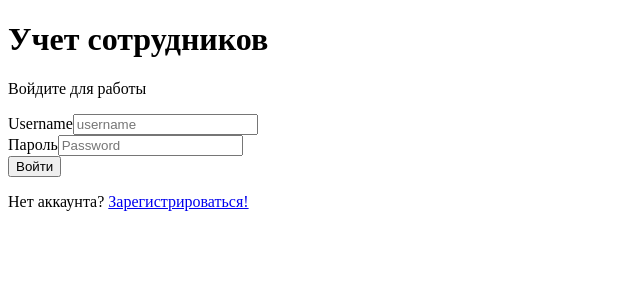
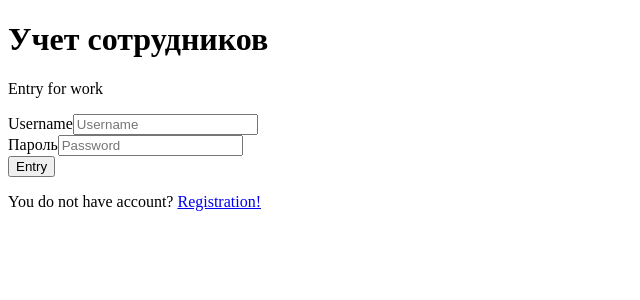
Before and after one commit to lodosstm/frontend-challenge, an Angular app: page /login in a window 1280 px wide. Shown: the top 300 px of the page, without its empty margins (0-640 px from the left). Built offline with nearby package versions, Linux system fonts and the light colour scheme.

Commit message:
End to create athorization

```diff
--- a/db.json
+++ b/db.json
@@ -4,37 +4,45 @@
       "id": 1,
       "photo": "",
       "firstName": "F.Name",
-      "lastName" : "L.Name",
+      "lastName": "L.Name",
       "Sex": "w",
       "birthDay": "24.08.1990",
       "position": "developer",
-      "idskill": [1, 2],
+      "idskill": [
+        1,
+        2
+      ],
       "characteristic": "lorem"
     },
     {
       "id": 2,
       "photo": "",
       "firstName": "F.Name",
-      "lastName" : "L.Name",
+      "lastName": "L.Name",
       "Sex": "w",
       "birthDay": "24.08.1990",
       "position": "developer",
-      "idskill": [1, 2],
+      "idskill": [
+        1,
+        2
+      ],
       "characteristic": "lorem"
     },
     {
       "id": 3,
       "photo": "",
       "firstName": "F.Name",
-      "lastName" : "L.Name",
+      "lastName": "L.Name",
       "Sex": "w",
       "birthDay": "24.08.1990",
       "position": "developer",
-      "idskill": [1],
+      "idskill": [
+        1
+      ],
       "characteristic": "lorem"
     }
   ],
-  "skills":[
+  "skills": [
     {
       "id": 1,
       "skillName": "Angular.js"
@@ -58,10 +66,10 @@
   ],
   "users": [
     {
-      "id": 1,
-      "name": "admin",
+      "username": "admin",
+      "email": "mesek170297@gmail.com",
       "password": "1111",
-      "email": "mesek170297@gmail.com"
+      "id": 1
     }
   ]
 }
--- a/src/app/auth/login/login.component.html
+++ b/src/app/auth/login/login.component.html
@@ -1,21 +1,19 @@
-<p class="login__title">Войдите для работы</p>
+<p class="login__title">Entry for work</p>
 <form [formGroup]="form" (ngSubmit)="onSubmit()" class="login__form">
-  <div class="login__group" [ngClass]="{'login__error': form.get('username').invalid && form.get('username').touched}">
+  <div class="login__group" [ngClass]="{'form-error': form.get('username').invalid && form.get('username').touched}">
     <label for="username">Username</label>
-    <input type="text" class="login__input" id="username" placeholder="username" formControlName="username">
-    <span *ngIf="form.get('username')['errors']['required'] && form.get('username').touched">Username can't be empty</span>
-    <span *ngIf="form.get('username')['errors']['minlength'] && form.get('username').touched">Username must be {{form.get('username')['errors']['minlength']['requiredLength']}} symbols</span>
+    <input type="text" class="login__input" id="username" placeholder="Username" formControlName="username">
+    <span *ngIf="form.get('username').invalid && form.get('username').touched">Username can't be empty and less than 6 symbols</span>
   </div>
   <div class="login__group" [ngClass]="{'login__error': form.get('password').invalid && form.get('password').touched}">
     <label for="password">Пароль</label>
     <input type="password" class="login__input" id="password" placeholder="Password" formControlName="password">
-    <span *ngIf="form.get('password')['errors']['required'] && form.get('password').touched">Password can't be empty</span>
-    <span *ngIf="form.get('password')['errors']['minlength'] && form.get('password').touched">Password must be {{form.get('password')['errors']['minlength']['requiredLength']}} symbols</span>
+    <span *ngIf="form.get('password').invalid && form.get('password').touched">Password must be more than 6 symbols and not empty</span>
   </div>
   <div class="login__group">
-    <button type="submit" class="login__btn">Войти</button>
+    <button type="submit" class="login__btn">Entry</button>
   </div>
   <div class="login__group">
-    <p class="login__text"> Нет аккаунта? <a [routerLink]="'/registration'" class="login__link">Зарегистрироваться!</a></p>
+    <p class="login__text"> You do not have account? <a [routerLink]="'/registration'" class="login__link">Registration!</a></p>
   </div>
 </form>
--- a/src/app/auth/login/login.component.ts
+++ b/src/app/auth/login/login.component.ts
@@ -1,6 +1,6 @@
 import { Component, OnInit } from '@angular/core';
 import {FormControl, FormGroup, Validators} from "@angular/forms";
-import {Router} from "@angular/router";
+import {ActivatedRoute, Params, Router} from "@angular/router";
 
 import {UsersService} from "../../shared/services/users.service";
 import {User} from "../../shared/models/user.model";
--- a/src/app/auth/registration/registration.component.html
+++ b/src/app/auth/registration/registration.component.html
@@ -1,27 +1,35 @@
-<p class="registration__title">Регистрация для получения доступа</p>
-<form class="registration__form">
-  <div class="registration__group">
+<p class="registration__title">Registration for work</p>
+<form [formGroup]="form" (ngSubmit)="onSubmit()" class="registration__form">
+  <div class="registration__group" [ngClass]="{'form-error': form.get('email').invalid && form.get('email').touched}">
     <label for="email">Email</label>
-    <input type="text" class="registration__input" id="email" placeholder="Введите email">
+    <input type="text" class="registration__input" id="email" placeholder="Email" formControlName="email">
+    <span class="registration__error" *ngIf="form.get('email').invalid && form.get('email').touched">Email can not be empty and without . or @</span>
   </div>
-  <div class="registration__group">
-    <label for="password">Пароль</label>
-    <input type="password" class="registration__input" id="password" placeholder="Введите пароль">
+  <div class="registration__group" [ngClass]="{'form-error': form.get('username').invalid && form.get('username').touched}">
+    <label for="username">Username</label>
+    <input type="text" class="registration__input" id="username" placeholder="Username" formControlName="username">
+    <span *ngIf="form.get('username').invalid && form.get('username').touched">Username can't be empty and less than 6 symbols</span>
   </div>
-  <div class="registration__group">
-    <label for="name">Имя</label>
-    <input type="text" class="registration__input" id="name" placeholder="Введите имя">
+  <div class="registration__group" [ngClass]="{'form-error': form.get('password').invalid && form.get('password').touched}">
+    <label for="password">Password</label>
+    <input type="password" class="registration__input" id="password" placeholder="Password" formControlName="password">
+    <span class="registration__error" *ngIf="form.get('password').invalid && form.get('password').touched">Password can not be empty and less than 6 symbols</span>
+  </div>
+  <div class="registration__group" [ngClass]="{'form-error': form.get('name').invalid && form.get('name').touched}">
+    <label for="name">Name</label>
+    <input type="text" class="registration__input" id="name" placeholder="Name" formControlName="name">
+    <span class="registration__error" *ngIf="form.get('name').invalid && form.get('name').touched">Name can not be empty</span>
   </div>
   <div class="registration__group">
     <label for="agree">
-      <input class="checkbox" id="agree" type="checkbox">
+      <input class="checkbox" id="agree" type="checkbox" formControlName="agree">
       <span class="registration__text">Согласен с правилами</span>
     </label>
   </div>
   <div class="registration__group">
-    <button type="submit" class="registration__btn">Зарегистрироваться</button>
+    <button [disabled]="form.invalid" type="submit" class="registration__btn">Registration</button>
   </div>
   <div class="registration__group">
-    <p class="registration__text"> Уже есть аккаунт? <a href="#"> Войти!</a></p>
+    <p class="registration__text"> Do you have account? <a href="#"> Entry!</a></p>
   </div>
 </form>
--- a/src/app/auth/registration/registration.component.ts
+++ b/src/app/auth/registration/registration.component.ts
@@ -1,4 +1,10 @@
 import { Component, OnInit } from '@angular/core';
+import {FormControl, FormGroup, Validators} from "@angular/forms";
+import {Router} from "@angular/router";
+
+import {UsersService} from "../../shared/services/users.service";
+import {AuthService} from "../../shared/services/auth.service";
+import {User} from "../../shared/models/user.model";
 
 @Component({
   selector: 'task-registration',
@@ -7,9 +13,30 @@ import { Component, OnInit } from '@angular/core';
 })
 export class RegistrationComponent implements OnInit {
 
-  constructor() { }
+  form: FormGroup;
+
+  constructor(
+    private userService: UsersService,
+    private authService: AuthService,
+    private router: Router) { }
 
   ngOnInit() {
+    this.form = new FormGroup({
+      'username': new FormControl(null, [Validators.required, Validators.minLength(6)]),
+      'name': new FormControl(null, [Validators.required]),
+      'password': new FormControl(null, [Validators.required, Validators.minLength(6)]),
+      'email': new FormControl(null, [Validators.required, Validators.email]),
+      'agree': new FormControl(false, [Validators.requiredTrue])
+    });
   }
 
+  onSubmit() {
+    const {username, email, password} = this.form.value;
+    const user = new User(email, password, username);
+
+    this.userService.createNewUser(user)
+      .subscribe((user: User)=>{
+        this.router.navigate(['/login']);
+      })
+  }
 }
--- a/src/app/shared/models/user.model.ts
+++ b/src/app/shared/models/user.model.ts
@@ -4,7 +4,5 @@ export class User{
     public email: string,
     public password: string,
     public id?: number
-  ){
-
-  }
+  ){}
 }
--- a/src/app/shared/services/users.service.ts
+++ b/src/app/shared/services/users.service.ts
@@ -15,4 +15,9 @@ export class UsersService {
       .map((response: Response)=>response.json())
       .map((user: User[])=> user[0]?user[0]:undefined);
   }
+
+  createNewUser(user: User): Observable<User>{
+    return this.http.post('http://localhost:3000/users', user)
+      .map((response: Response)=>response.json());
+  }
 }
```
Also changed, not shown: src/app/system/system-routing.module.ts (added, +16 -0 lines), src/app/system/system.component.ts (added, +9 -0 lines), src/app/system/system.module.ts (added, +11 -0 lines), src/app/system/system.component.html (added), src/app/system/system.component.less (added).
